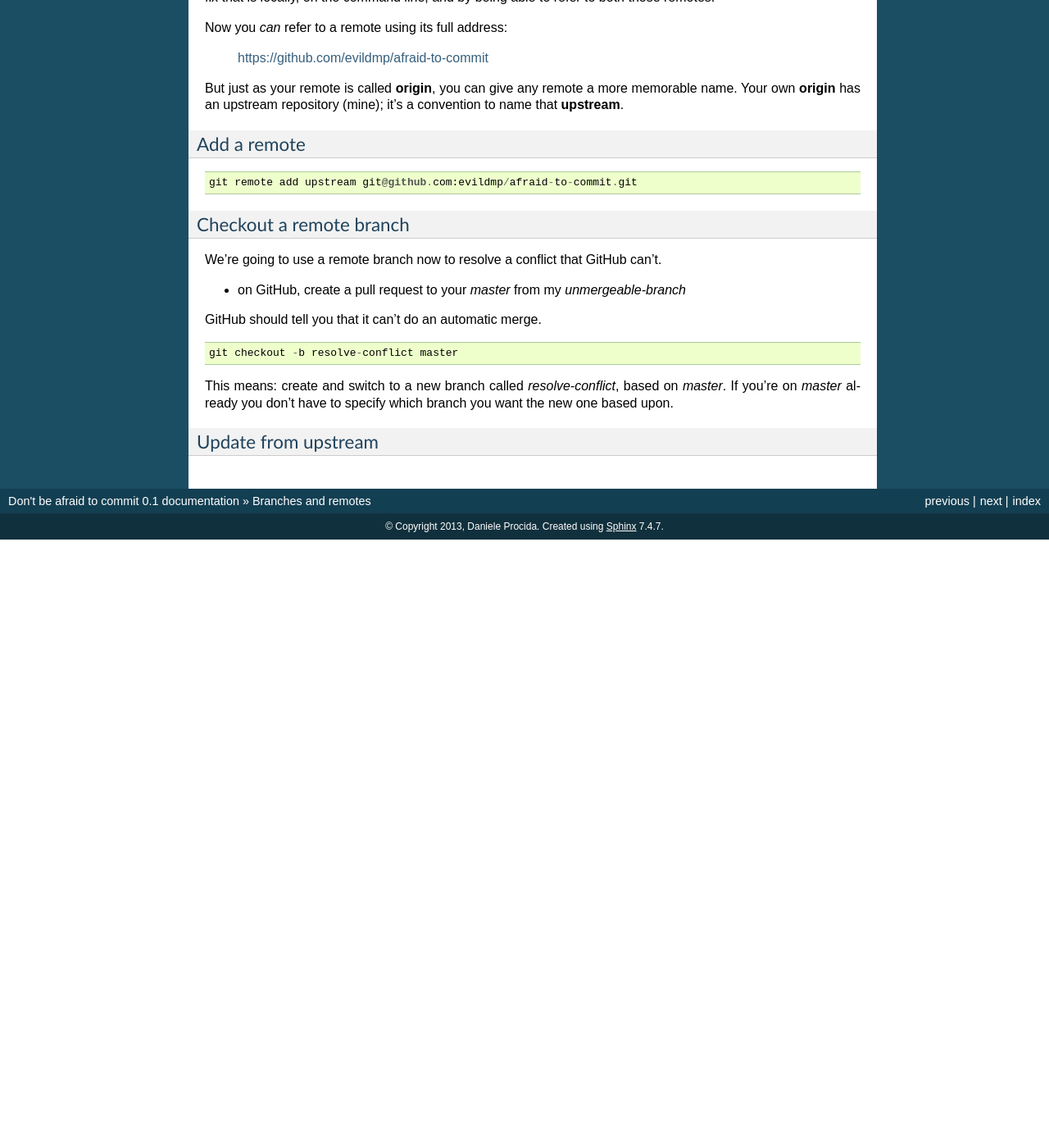
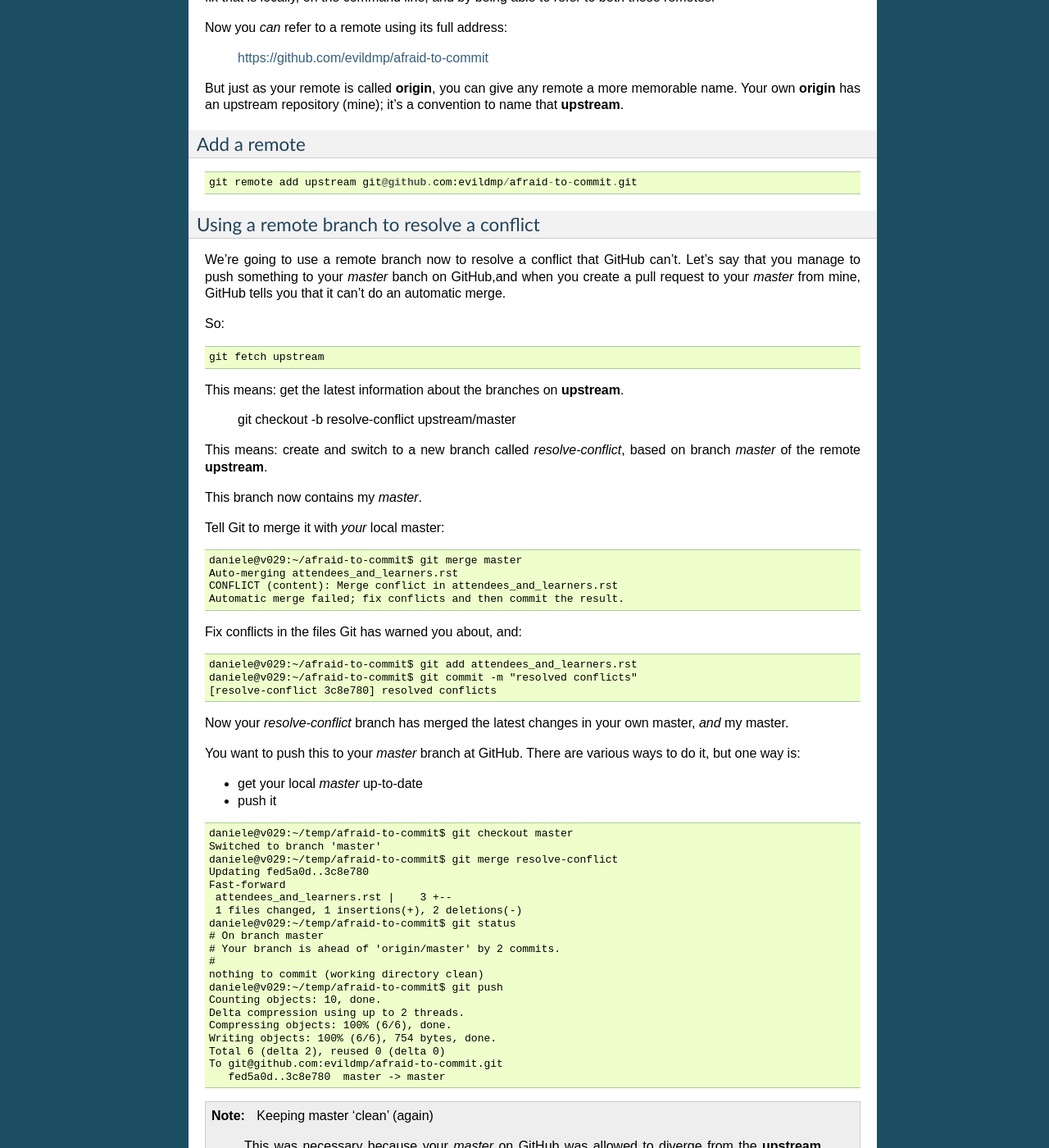
Before and after one commit to evildmp/afraid-to-commit, a Sphinx documentation site: the page built from docs/working_with_remotes_and_branches.rst, in a window 1280 px wide and 1400 px high, scrolled down 3398 px. Shown: the whole window at 82% size. Built offline with Sphinx 7.4.7, drawn with Linux system fonts in a browser that asks for light colours; before the commit the page ends 4056 px from its top, so only the background shows below that; some of the changed text lies outside the part shown.

Commit message:
finished resolve conflict

```diff
--- a/docs/working_with_remotes_and_branches.rst
+++ b/docs/working_with_remotes_and_branches.rst
@@ -160,9 +160,9 @@ The `-f` flag forces the branch to be checked out.
 .. note::
    Keeping master 'clean'
 
-		Generally speaking, using the `-f` flag for Git operations is to be
-        avoided. It offers plenty of scope for mishap. If Git tells you about
-        a problem and you force your way past it, you're inviting trouble.
+	Generally speaking, using the `-f` flag for Git operations is to be
+    avoided. It offers plenty of scope for mishap. If Git tells you about
+    a problem and you force your way past it, you're inviting trouble.
 
 ^^^^^
 Stash
@@ -214,21 +214,76 @@ Add a remote
 
 	git remote add upstream git@github.com:evildmp/afraid-to-commit.git
 
-Checkout a remote branch
-------------------------
+Using a remote branch to resolve a conflict
+-------------------------------------------
 
-We're going to use a remote branch now to resolve a conflict that GitHub can't.
+We're going to use a remote branch now to resolve a conflict that GitHub
+can't. Let's say that you manage to push something to your *master* banch on
+GitHub,and when you create a pull request to your *master* from mine, GitHub
+tells you that it can't do an automatic merge.
 
-* on GitHub, create a pull request to your *master* from my *unmergeable-branch*
+So::
 
-GitHub should tell you that it can't do an automatic merge.
+    git fetch upstream
+
+This means: get the latest information about the branches on **upstream**.
+
+	git checkout -b resolve-conflict upstream/master
+
+This means: create and switch to a new branch called *resolve-conflict*,
+based on branch *master* of the remote **upstream**.
+
+This branch now contains my *master*.
+
+Tell Git to merge it with *your* local master::
+
+    daniele@v029:~/afraid-to-commit$ git merge master
+    Auto-merging attendees_and_learners.rst
+    CONFLICT (content): Merge conflict in attendees_and_learners.rst
+    Automatic merge failed; fix conflicts and then commit the result.
+
+Fix conflicts in the files Git has warned you about, and::
+
+    daniele@v029:~/afraid-to-commit$ git add attendees_and_learners.rst
+    daniele@v029:~/afraid-to-commit$ git commit -m "resolved conflicts"
+    [resolve-conflict 3c8e780] resolved conflicts
+
+Now your *resolve-conflict* branch has merged the latest changes in your own master, *and* my master.
+
+You want to push this to your *master* branch at GitHub. There are various ways to do it, but one way is:
+
+*   get your local *master* up-to-date
+*   push it
 
 ::
 
-	git checkout -b resolve-conflict master
+    daniele@v029:~/temp/afraid-to-commit$ git checkout master
+    Switched to branch 'master'
+    daniele@v029:~/temp/afraid-to-commit$ git merge resolve-conflict
+    Updating fed5a0d..3c8e780
+    Fast-forward
+     attendees_and_learners.rst |    3 +--
+     1 files changed, 1 insertions(+), 2 deletions(-)
+    daniele@v029:~/temp/afraid-to-commit$ git status
+    # On branch master
+    # Your branch is ahead of 'origin/master' by 2 commits.
+    #
+    nothing to commit (working directory clean)
+    daniele@v029:~/temp/afraid-to-commit$ git push
+    Counting objects: 10, done.
+    Delta compression using up to 2 threads.
+    Compressing objects: 100% (6/6), done.
+    Writing objects: 100% (6/6), 754 bytes, done.
+    Total 6 (delta 2), reused 0 (delta 0)
+    To git@github.com:evildmp/afraid-to-commit.git
+       fed5a0d..3c8e780  master -> master
 
-This means: create and switch to a new branch called *resolve-conflict*, based on *master*. If
-you're on *master* already you don't have to specify which branch you want the new one based upon.
+.. note::
+   Keeping master 'clean' (again)
 
-Update from upstream
---------------------
+    This was necessary because your *master* on GitHub was allowed to diverge
+    from the **upstream** *master*. It would have been better to avoid that.
+
+     All the same, when you are working with branches, from time to time you
+    will need to resolve a conflict, and the basic steps here are what you
+    need to do that.
```
